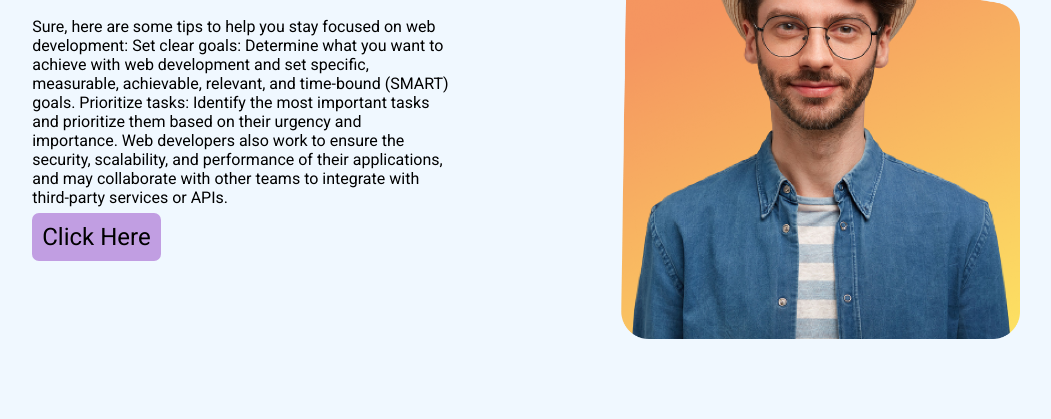
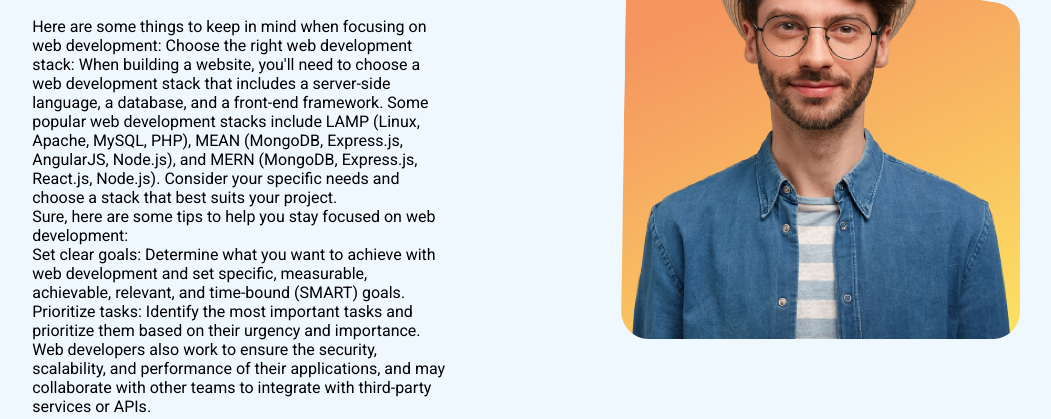
Before and after one commit to Tuhinbd71/mission_demo_project, a plain HTML site: page index.html in a window 1280 px wide. Shown: the part 381-800 px from the top of the page, without its empty margins (109-1160 px from the left). Drawn offline with Linux system fonts and the light colour scheme.

Commit message:
new commit

```diff
--- a/index.html
+++ b/index.html
@@ -22,11 +22,20 @@
         <div class="half_width">
             <h1 class="top_hadding">Stay Focused on Web Development</h1>
             <h2 class="missiom_top">Mission 2023</h2>
-            <p>Sure, here are some tips to help you stay focused on web development:
+            <p>Here are some things to keep in mind when focusing on web development:
+
+                Choose the right web development stack: When building a website, you'll need to choose a web development
+                stack that includes a server-side language, a database, and a front-end framework. Some popular web
+                development stacks include LAMP (Linux, Apache, MySQL, PHP), MEAN (MongoDB, Express.js, AngularJS,
+                Node.js), and MERN (MongoDB, Express.js, React.js, Node.js). Consider your specific needs and choose a
+                stack that best suits your project.
+                <br>
+                Sure, here are some tips to help you stay focused on web development:
+                <br>
 
                 Set clear goals: Determine what you want to achieve with web development and set specific, measurable,
                 achievable, relevant, and time-bound (SMART) goals.
-
+                <br>
                 Prioritize tasks: Identify the most important tasks and prioritize them based on their urgency and
                 importance. Web developers also work to ensure the security, scalability, and performance of their
                 applications, and may collaborate with other teams to integrate with third-party services or APIs.
```
